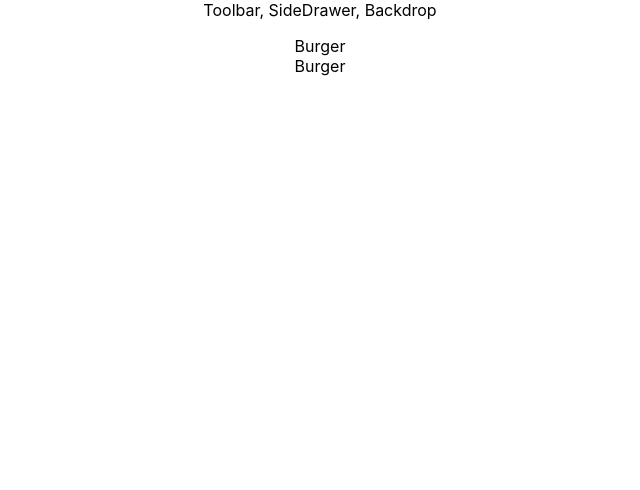
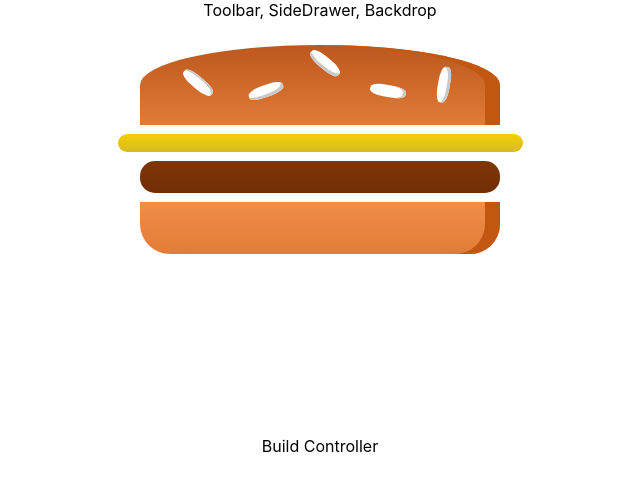
Before and after one commit to prabhatthapa/burger-app, a React (Create React App) app: page / in a window 1280 px wide. Shown: the top 490 px of the page, without its empty margins (320-960 px from the left). Built offline with nearby package versions, Linux system fonts and the light colour scheme.

Commit message:
Add burger styles and propType check

```diff
--- a/package.json
+++ b/package.json
@@ -6,6 +6,7 @@
     "@testing-library/jest-dom": "^5.11.4",
     "@testing-library/react": "^11.1.0",
     "@testing-library/user-event": "^12.1.10",
+    "prop-types": "^15.7.2",
     "react": "^17.0.1",
     "react-dom": "^17.0.1",
     "react-scripts": "4.0.3",
--- /dev/null
+++ b/src/Components/Burger/Burger.css
@@ -0,0 +1,30 @@
+.Burger {
+  width: 100%;
+  margin: auto;
+  height: 250px;
+  overflow: scroll;
+  text-align: center;
+  font-weight: bold;
+  font-size: 1.2rem;
+}
+
+@media (min-width: 1000px) and (min-height: 700px) {
+  .Burger {
+    width: 700px;
+    height: 600px;
+  }
+}
+
+@media (min-width: 500px) and (min-height: 401px) {
+  .Burger {
+    width: 450px;
+    height: 400px;
+  }
+}
+
+@media (min-width: 500px) and (max-height: 400px) {
+  .Burger {
+    width: 350px;
+    height: 300px;
+  }
+}
--- a/src/Components/Burger/Burger.js
+++ b/src/Components/Burger/Burger.js
@@ -0,0 +1,18 @@
+import React from "react";
+
+import BurgerIngredient from "./BurgerIngredient/BurgerIngredient";
+
+import "./Burger.css";
+
+const burger = (props) => {
+  return (
+    <div className="Burger">
+      <BurgerIngredient type="bread-top" />
+      <BurgerIngredient type="cheese" />
+      <BurgerIngredient type="meat" />
+      <BurgerIngredient type="bread-bottom" />
+    </div>
+  );
+};
+
+export default burger;
--- /dev/null
+++ b/src/Components/Burger/BurgerIngredient/BurgerIngredient.js
@@ -0,0 +1,46 @@
+import React, { Component } from "react";
+import PropTypes from "prop-types";
+
+import "./BurgerIngredient.css";
+
+class BurgerIngredient extends Component {
+  render() {
+    let ingredient = null;
+
+    switch (this.props.type) {
+      case "bread-bottom":
+        ingredient = <div className="BreadBottom"></div>;
+        break;
+      case "bread-top":
+        ingredient = (
+          <div className="BreadTop">
+            <div className="Seeds1"></div>
+            <div className="Seeds2"></div>
+          </div>
+        );
+        break;
+      case "meat":
+        ingredient = <div className="Meat"></div>;
+        break;
+      case "cheese":
+        ingredient = <div className="Cheese"></div>;
+        break;
+      case "salad":
+        ingredient = <div className="Salad"></div>;
+        break;
+      case "bacon":
+        ingredient = <div className="Bacon"></div>;
+        break;
+      default:
+        ingredient = null;
+    }
+
+    return ingredient;
+  }
+}
+
+BurgerIngredient.propTypes = {
+  type: PropTypes.string.isRequired,
+};
+
+export default BurgerIngredient;
--- a/src/Containers/BurgerBuilder/BurgerBuilder.js
+++ b/src/Containers/BurgerBuilder/BurgerBuilder.js
@@ -1,12 +1,13 @@
 import React, { Component } from "react";
+import Burger from "../../Components/Burger/Burger";
 import Aux from "../../hoc/Aux";
 
 class BurgerBuilder extends Component {
   render() {
     return (
       <Aux>
-        <div>Burger</div>
-        <div>Burger</div>
+        <Burger />
+        <div>Build Controller</div>
       </Aux>
     );
   }
```
Also changed, not shown: src/Components/Burger/BurgerIngredients/BurgerIngredients.js (deleted, +0 -37 lines), src/Components/Burger/BurgerIngredient/BurgerIngredient.css (renamed from src/Components/Burger/BurgerIngredients/BurgerIngredients.css), 1 other file (tests, documents, lock files or other folders).
